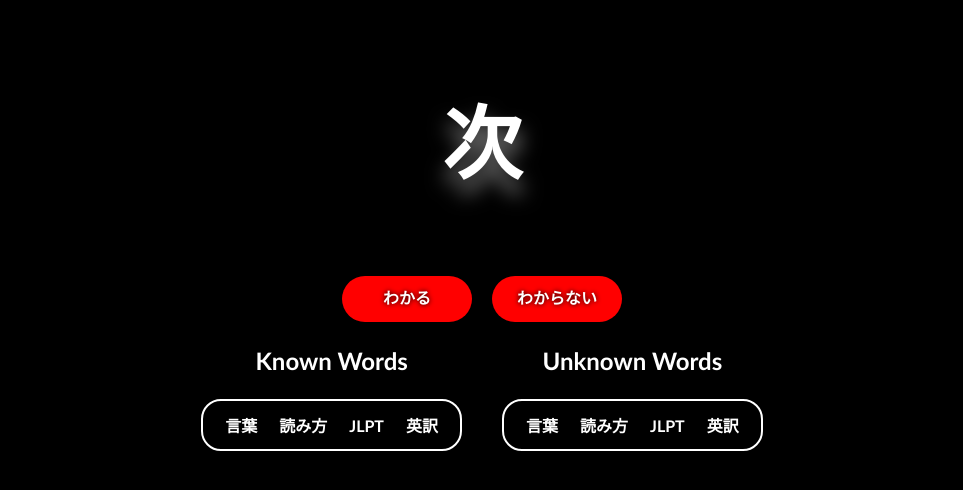
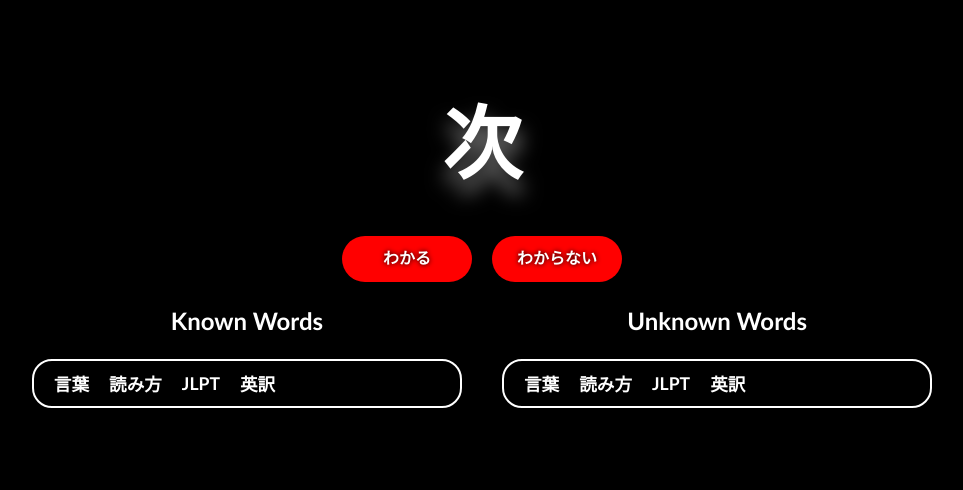
Before and after one commit to EricZhao9482/Goiryoku, a React (Vite) app: page / in a window 1280 px wide. Both pictures are taken after a click on the element "Begin". Shown: the top 490 px of the page, without its empty margins (158-1121 px from the left). Built offline with nearby package versions, Linux system fonts and the light colour scheme.

Commit message:
more table styling + todo.md file created

```diff
--- a/src/components/WordLists.jsx
+++ b/src/components/WordLists.jsx
@@ -1,6 +1,8 @@
 /* eslint-disable react/prop-types */
 
 function WordLists( {onHomeScreen, knownWordsList, unknownWordsList} ) {
+
+    const definition_col = "definition-col";
 
     return (
         <div id="word-list-container" className={`center word-list-container ${onHomeScreen ? "hide" : "fade-in-from-bottom"}`}>
@@ -12,14 +14,14 @@
                             <th>言葉</th>
                             <th>読み方</th>
                             <th>JLPT</th>
-                            <th>英訳</th>
+                            <th className={definition_col}>英訳</th>
                         </tr>
                         {knownWordsList.map( (word) => (
                             <tr key={word.word}>
                                 <td>{word.word}</td>
                                 <td>{word.reading}</td>
                                 <td>{word.jlptLevel}</td>
-                                <td>{word.englishMeaning}</td>
+                                <td className={definition_col}>{word.englishMeaning}</td>
                             </tr>
                         ))
                         }
@@ -34,14 +36,14 @@
                             <th>言葉</th>
                             <th>読み方</th>
                             <th>JLPT</th>
-                            <th>英訳</th>
+                            <th className={definition_col}>英訳</th>
                         </tr>
                         {unknownWordsList.map( (word) => (
                             <tr key={word.word}>
                                 <td>{word.word}</td>
                                 <td>{word.reading}</td>
                                 <td>{word.jlptLevel}</td>
-                                <td>{word.englishMeaning}</td>
+                                <td className={definition_col}>{word.englishMeaning}</td>
                             </tr>
                         ))
                         }
--- a/src/css/styling.css
+++ b/src/css/styling.css
@@ -51,24 +51,33 @@
     border-radius: 20px;
     padding: 10px;
     table-layout: auto;
+    border-spacing: 0px;  /* this removes the breaks in the borders in between the rows in the table */
 }
 
 th {
     color: white;
     font-weight: bold;
     text-align: left;
+    font-size: 110%;
     padding: 0px 10px; /*vertical horizontal*/
 }
 
 tr {
     padding: 2px;
+    border: 1px solid, white;
+    /* border-bottom: 1px solid white; */
 }
 
 td {
     color: white;
     padding: 0px 10px;  /*vertical horizontal*/
+    word-wrap: break-word;  /* for line breaking once a specified column length is surpassed*/
+    border-top: 1px solid white;
 }
 
+.definition-col {
+    width: 200px;
+}
 
 /* /////////////////////////////////////// */
 /*   end of styling for normal html tags   */
@@ -103,6 +112,7 @@
 
     /* syntax: h-shadow, v-shadow, blur-radius, color*/
     text-shadow: 0px 15px 20px gray;
+    margin-bottom: 40px;
 
 }
 
```
Also changed, not shown: 1 other file (tests, documents, lock files or other folders).
